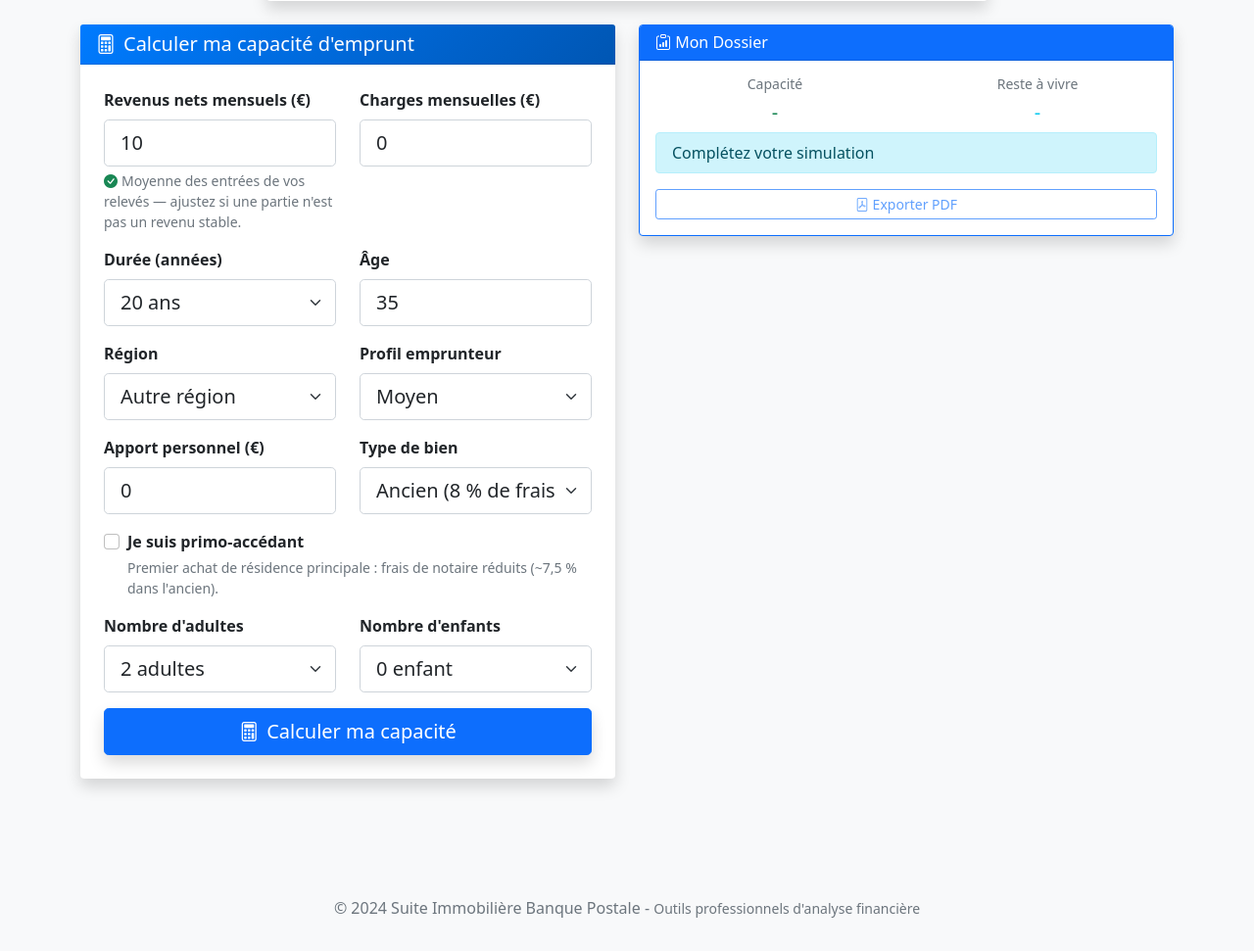
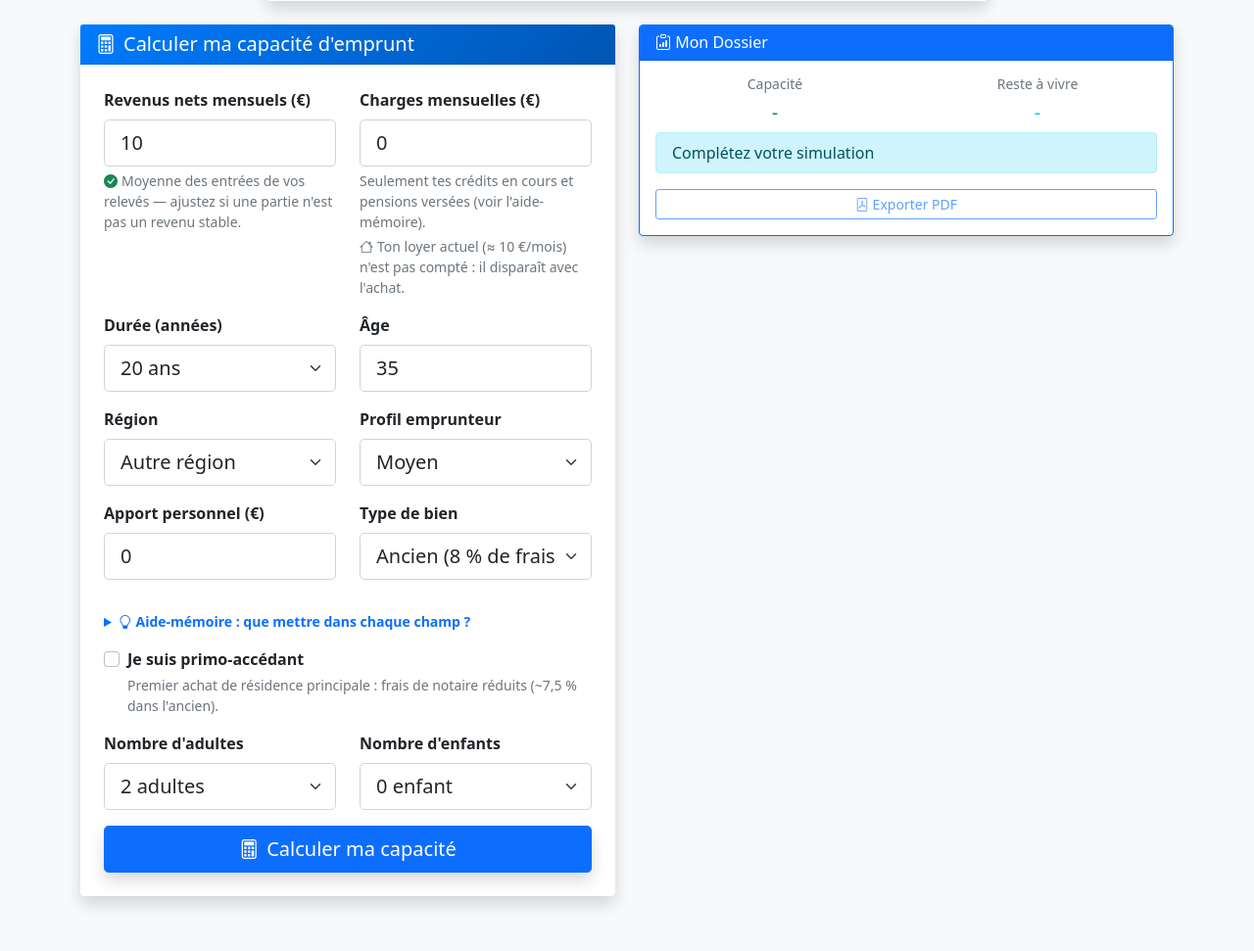
Before and after one commit to Dev9710/tools_immo, a Django app: template templates/analyseur/simulateur_pret.html in a window 1280 px wide. Shown: the part 223-1194 px from the top of the page at 98% size. Before the commit the page ends 1160 px from the top, so only its background shows below. Run offline with Django 4.2, Linux system fonts and the light colour scheme; the template is opened without the code that fills it: most values are stand-ins (such as "Sample title", 1, 10 or a date in 2020); some libraries are stand-ins or nearby versions.

Commit message:
Charges du simulateur = crédits en cours (plus toutes les dépenses), loyer à part, aide-mémoire des champs et saut de charge

```diff
--- /dev/null
+++ b/templates/analyseur/_aide_memoire.html
@@ -0,0 +1,38 @@
+<details class="mt-3 small" id="aide-memoire">
+  <summary class="fw-bold text-primary" style="cursor:pointer"><i class="bi bi-lightbulb"></i> Aide-mémoire : que mettre dans chaque champ ?</summary>
+  <div class="row g-3 mt-1">
+    <div class="col-md-6">
+      <p class="fw-bold mb-1">Revenus nets / mois</p>
+      <ul class="mb-2">
+        <li>Salaires nets du foyer, avant impôt sur le revenu.</li>
+        <li>Primes et revenus réguliers seulement : la banque ne compte pas l'exceptionnel.</li>
+      </ul>
+      <p class="fw-bold mb-1">Charges / mois</p>
+      <ul class="mb-1">
+        <li><i class="bi bi-check-circle text-success"></i> Mensualités des crédits en cours (auto, conso, étudiant, renouvelable, LOA).</li>
+        <li><i class="bi bi-check-circle text-success"></i> Pension alimentaire que tu verses.</li>
+        <li><i class="bi bi-exclamation-circle text-warning"></i> Un crédit remboursé par virement permanent n'est pas repéré dans tes relevés : ajoute-le à la main.</li>
+        <li><i class="bi bi-x-circle text-danger"></i> Courses, abonnements, énergie, téléphone, loisirs : la banque ne les compte pas ici.</li>
+        <li><i class="bi bi-x-circle text-danger"></i> Ton loyer actuel, si tu achètes ta résidence principale : il disparaît avec l'achat.</li>
+      </ul>
+      <p class="text-muted mb-2">Ton loyer compte quand même en ta faveur : s'il est proche de ta future mensualité, il prouve que tu sais la payer.</p>
+    </div>
+    <div class="col-md-6">
+      <p class="fw-bold mb-1">Taux nominal</p>
+      <ul class="mb-2">
+        <li>Le taux du prêt seul, sans l'assurance.</li>
+        <li>C'est le taux que la banque annonce en premier (≈ 3,3 % sur 20 ans en septembre 2026).</li>
+      </ul>
+      <p class="fw-bold mb-1">Taux d'assurance</p>
+      <ul class="mb-2">
+        <li>Le coût annuel de l'assurance emprunteur, en % du montant emprunté.</li>
+        <li>Repères : ≈ 0,10 % avant 30 ans, ≈ 0,20 % de 30 à 45 ans, ≈ 0,40 % après 45 ans.</li>
+        <li>Une assurance choisie hors de la banque (délégation) coûte souvent bien moins cher.</li>
+      </ul>
+      <p class="fw-bold mb-1">Apport</p>
+      <ul class="mb-0">
+        <li>L'épargne que tu mets dans l'achat. Elle paie d'abord les frais de notaire.</li>
+      </ul>
+    </div>
+  </div>
+</details>
--- a/templates/analyseur/biens_financables.html
+++ b/templates/analyseur/biens_financables.html
@@ -75,6 +75,7 @@
           {% if source_profil == 'saisie' %}<button class="btn btn-link" name="action" value="reprendre">Reprendre ma simulation</button>{% endif %}
         </div>
       </form>
+      {% include "analyseur/_aide_memoire.html" %}
     </div>
   </div>
 
--- a/templates/analyseur/simulateur_pret.html
+++ b/templates/analyseur/simulateur_pret.html
@@ -58,8 +58,10 @@
                             </div>
                             <div class="col-md-6 mb-3">
                                 <label class="form-label fw-bold">Charges mensuelles (€)</label>
-                                <input type="number" class="form-control form-control-lg" name="charges_mensuelles" min="0" step="50" value="{{ depenses_mensuelles|default:0|floatformat:0 }}">
-                                {% if depenses_mensuelles %}<div class="form-text"><i class="bi bi-check-circle-fill text-success me-1"></i>Repris de votre analyse de dépenses mensuelles.</div>{% endif %}
+                                <input type="number" class="form-control form-control-lg" name="charges_mensuelles" min="0" step="50" value="{{ charges_credits|default:0|floatformat:0 }}">
+                                <div class="form-text">Seulement tes crédits en cours et pensions versées (voir l'aide-mémoire).</div>
+                                {% if charges_credits is not None %}<div class="form-text"><i class="bi bi-check-circle-fill text-success me-1"></i>{% if charges_credits %}Mensualités de crédit trouvées dans tes relevés (moyenne).{% else %}Aucun crédit trouvé dans tes relevés : ajoute-le s'il y en a un.{% endif %}</div>{% endif %}
+                                {% if loyer_actuel %}<div class="form-text"><i class="bi bi-house me-1"></i>Ton loyer actuel (≈ {{ loyer_actuel|floatformat:0 }} €/mois) n'est pas compté : il disparaît avec l'achat.</div>{% endif %}
                             </div>
                         </div>
                         <div class="row">
@@ -111,7 +113,8 @@
                                 </select>
                             </div>
                         </div>
-                        <div class="form-check mb-3">
+                        {% include "analyseur/_aide_memoire.html" %}
+                        <div class="form-check mb-3 mt-3">
                             <input class="form-check-input" type="checkbox" name="primo_accedant" id="primo_accedant">
                             <label class="form-check-label fw-bold" for="primo_accedant">
                                 Je suis primo-accédant
@@ -335,6 +338,25 @@ function exporterDossier() {
     window.open('{% url "export_dossier_pdf" %}', '_blank');
 }
 
+// Loyer actuel repéré dans les relevés : comparé à la future mensualité, c'est
+// le « saut de charge » que la banque regarde (proche de 0 = tu sais déjà payer).
+const LOYER_ACTUEL = {{ loyer_actuel|default:0|floatformat:"0u" }};
+
+function sautDeCharge(mensualite) {
+    if (!LOYER_ACTUEL || !mensualite) return '';
+    const fmt = v => new Intl.NumberFormat('fr-FR').format(Math.round(v));
+    const ecart = mensualite - LOYER_ACTUEL;
+    const texte = ecart > 0 ? `soit <strong>+${fmt(ecart)} €/mois</strong> par rapport à aujourd'hui`
+                            : `soit <strong>${fmt(-ecart)} €/mois de moins</strong> qu'aujourd'hui`;
+    return `<div class="alert alert-light border mt-3 mb-0">
+        <i class="bi bi-arrow-left-right me-1"></i><strong>Saut de charge</strong>
+        <ul class="mb-0 mt-1">
+            <li>Ton loyer actuel : ${fmt(LOYER_ACTUEL)} €/mois.</li>
+            <li>Mensualité estimée : ${fmt(mensualite)} €/mois, ${texte}.</li>
+            <li>Plus l'écart est faible, plus ton dossier rassure la banque.</li>
+        </ul></div>`;
+}
+
 function afficherResultats(data, mode) {
     const container = document.getElementById('resultats-content');
 
@@ -387,6 +409,7 @@ function afficherResultats(data, mode) {
                     <p><strong>Coût des intérêts:</strong> ${new Intl.NumberFormat('fr-FR').format(data.cout_interets)} €</p>
                 </div>
             </div>
+            ${sautDeCharge(data.mensualite_max)}
             <p class="mt-3 mb-0">
                 <i class="bi bi-arrow-right-circle"></i>
                 <a href="{% url 'biens_financables' %}">Voir les biens à ta portée</a>
```
Also changed, not shown: analyseur_bancaire/tests.py (+53 -0 lines), analyseur_bancaire/views.py (+53 -3 lines).
